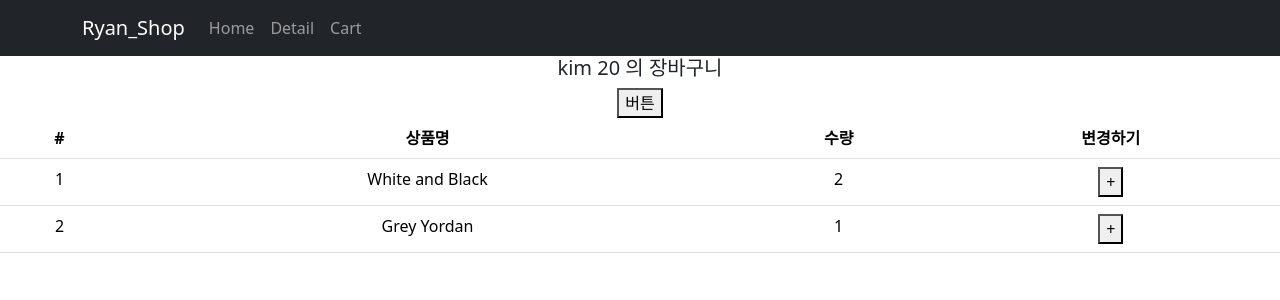
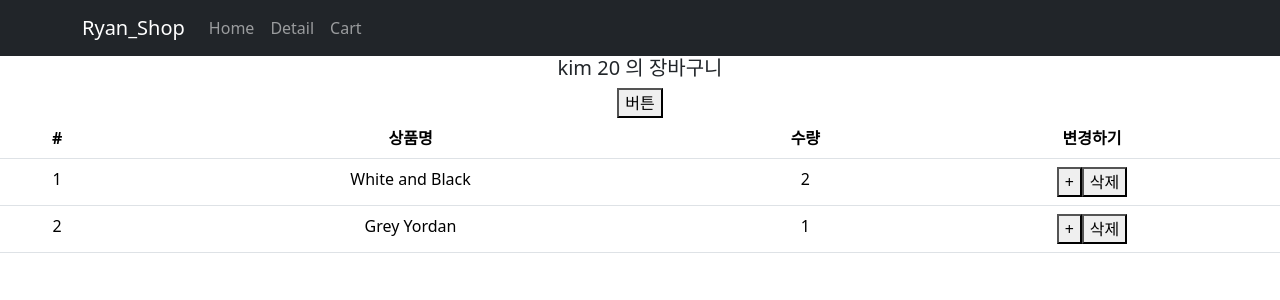
Before and after one commit to ryan9311/coding, a React (Create React App) app in the folder react/shop/: page /cart in a window 1280 px wide. Shown: the top 300 px of the page. Built offline with nearby package versions, Linux system fonts and the light colour scheme.

Commit message:
상품 상세 페이지에서 "주문하기"누르면 카트에 상품+ 카트에 이미 상품있으면 개수만 +

```diff
--- a/react/shop/src/routes/Cart.js
+++ b/react/shop/src/routes/Cart.js
@@ -55,11 +55,12 @@ function CartList({ stock, i }) {
         <td>
           <button
             onClick={() => {
-              dispatch(conutPlus(i));
+              dispatch(conutPlus(stock.id));
             }}
           >
             +
           </button>
+          <button onClick={() => {}}>삭제</button>
         </td>
       </tr>
     </>
--- a/react/shop/src/routes/Detail.js
+++ b/react/shop/src/routes/Detail.js
@@ -1,6 +1,8 @@
 import React, { useEffect, useState } from "react";
 import { Nav } from "react-bootstrap";
+import { useDispatch, useSelector } from "react-redux";
 import { useParams } from "react-router-dom";
+import { addItem, conutPlus } from "../store";
 
 // 동적이 UI 만드는 방법
 //1. UI 상태를 저장할 state 만들고
@@ -15,6 +17,10 @@ function Detail(props) {
 
   let [alert, setAlert] = useState(true);
 
+  let stock = useSelector((state) => {
+    return state.stock;
+  });
+
   useEffect(() => {
     let timer = setTimeout(() => {
       setAlert(false);
@@ -28,6 +34,8 @@ function Detail(props) {
   let [itemCnt, setItemCnt] = useState("");
   let [tabNum, setTabNum] = useState(0);
   let [fade, setFade] = useState("");
+
+  let dispatch = useDispatch();
 
   useEffect(() => {
     setFade("end");
@@ -72,7 +80,23 @@ function Detail(props) {
             }}
           />
           {isNaN(itemCnt) == true ? <p>숫자만 입력</p> : null}
-          <button className="btn btn-danger">주문하기</button>
+          <button
+            className="btn btn-danger"
+            onClick={() => {
+              let serch = stock.find((stock) => {
+                return stock.id == itemNum.id;
+              });
+              if (!serch) {
+                dispatch(
+                  addItem({ id: itemNum.id, name: itemNum.title, count: 1 })
+                );
+              } else {
+                dispatch(conutPlus(itemNum.id));
+              }
+            }}
+          >
+            주문하기
+          </button>
         </div>
       </div>
       <Nav variant="tabs" defaultActiveKey="link0">
@@ -114,7 +138,6 @@ function Detail(props) {
 
 function TabContant({ tabNum, shoes }) {
   let [fade, setFade] = useState("");
-  console.log(shoes);
   useEffect(() => {
     setTimeout(() => {
       setFade("end");
--- a/react/shop/src/store.js
+++ b/react/shop/src/store.js
@@ -9,12 +9,18 @@ let stock = createSlice({
   ],
   reducers: {
     conutPlus(state, action) {
-      state[action.payload].count++;
+      let id = state.findIndex((stock) => {
+        return stock.id == action.payload;
+      });
+      state[id].count++;
+    },
+    addItem(state, action) {
+      state.push(action.payload);
     },
   },
 });
 
-export let { conutPlus } = stock.actions;
+export let { conutPlus, addItem } = stock.actions;
 
 export default configureStore({
   reducer: { user: user.reducer, stock: stock.reducer },
```
